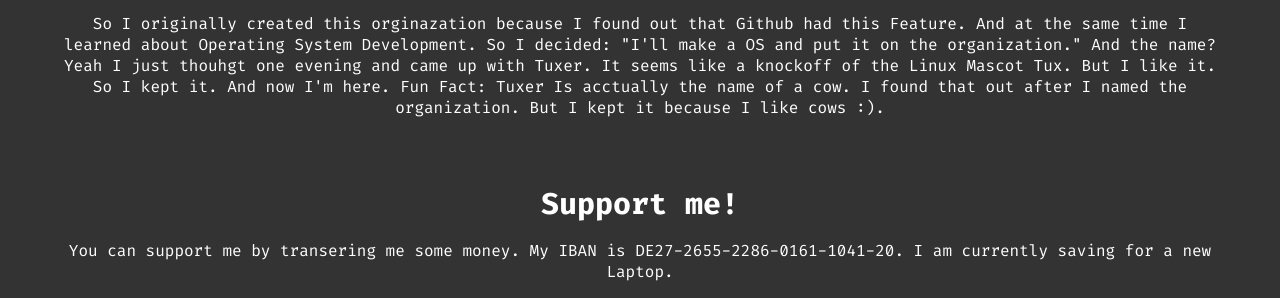
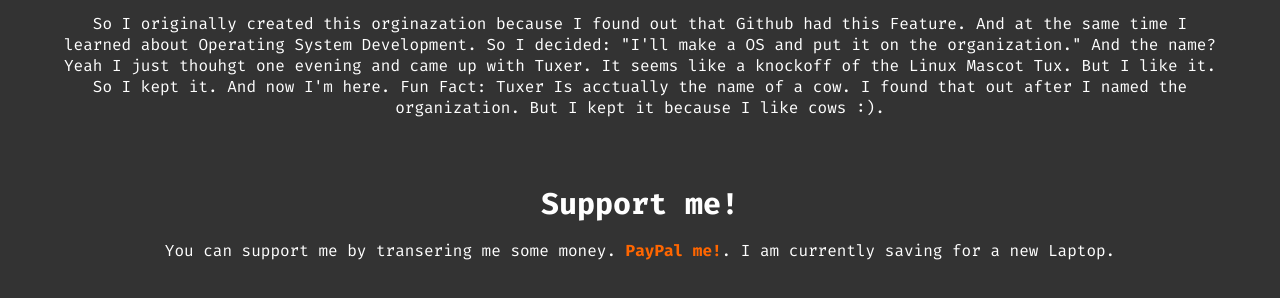
Before and after one commit to TuxerOS/tuxer.org, a plain HTML site: page index.html in a window 1280 px wide. Shown: the part 623-921 px from the top of the page. After the commit the page ends 900 px from the top, so only its background shows below. Drawn offline with Linux system fonts and the light colour scheme.

Commit message:
Close call

```diff
--- a/index.html
+++ b/index.html
@@ -70,7 +70,7 @@
   <div class="section-div">
     <section class="section">
       <h2>Support me!</h2>
-      <p>You can support me by transering me some money. My IBAN is DE27-2655-2286-0161-1041-20. I am currently saving for a new Laptop.
+      <p>You can support me by transering me some money. <a href="https://paypal.me/raphaelwegmann">PayPal me!</a>. I am currently saving for a new Laptop.
       </p>
     </section>
   </div>
```
